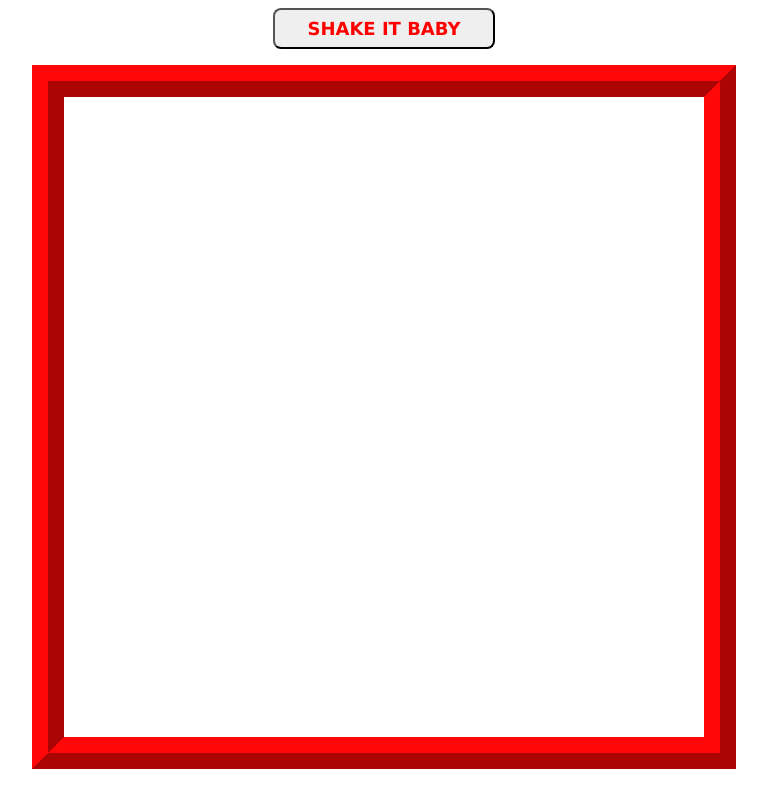
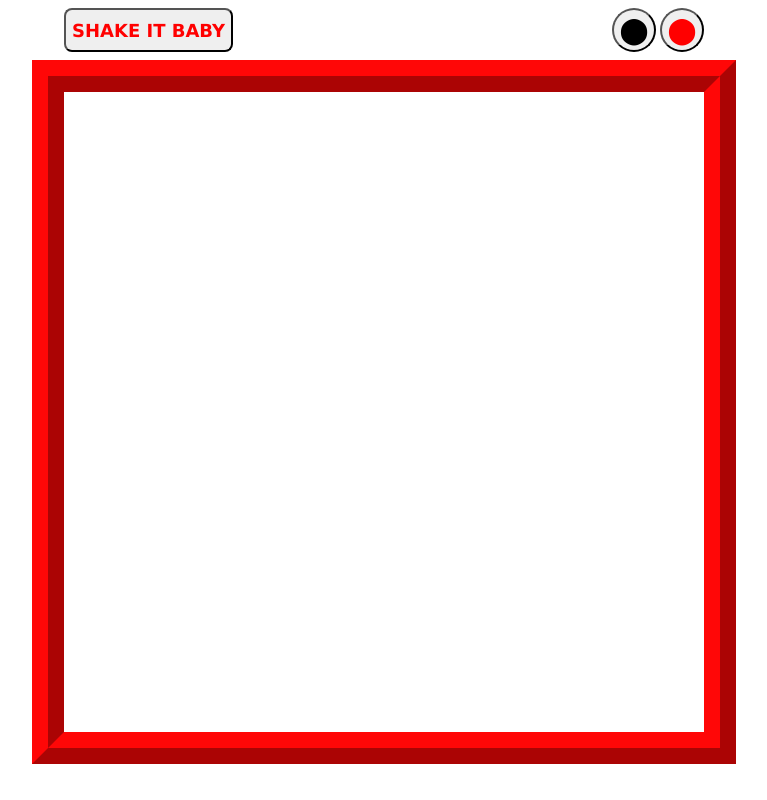
Before and after one commit to El-Burnie/etch-a-sketch, a plain HTML site: page index.html in a window 1280 px wide. Shown: the whole page, without its empty margins (256-1023 px from the left). Drawn offline with Linux system fonts and the light colour scheme.

Commit message:
Add and style option buttons

```diff
--- a/index.html
+++ b/index.html
@@ -1,5 +1,6 @@
 <!DOCTYPE html>
 <html lang="en">
+
 <head>
     <meta charset="UTF-8">
     <meta name="viewport" content="width=device-width, initial-scale=1.0">
@@ -7,8 +8,16 @@
     <script src="./app.js" defer></script>
     <title>Etch-A-Sketch</title>
 </head>
+
 <body>
-    <button>SHAKE IT BABY</button>
+    <div id="buttonDiv">
+        <button id="shakeItButton">SHAKE IT BABY</button>
+        <div id="optionButtonDiv">
+            <button class="optionButton" id="blackToggle">⬤</button>
+            <button class="optionButton" id="randomToggle">⬤</button>
+        </div>
+    </div>
     <div id="container"></div>
 </body>
+
 </html>
--- a/style.css
+++ b/style.css
@@ -13,18 +13,40 @@ body {
     align-content: start;
     height: 80vh;
     width: 80vh;
-    margin: 1vh 0;
     border: 32px ridge rgb(255, 7, 7);
 }
 
+#buttonDiv {
+    display: flex;
+    flex-wrap: wrap;
+    align-content: start;
+    justify-content: space-between;
+    width: 80vh;
+}
+
 button {
-    margin: 1vh auto;
-    padding: 1vh 32px;
+    flex-shrink: 0;
+    height: 44px;
+    margin: 8px 0;
     font-family: 'Lucida Sans', 'Lucida Sans Regular', 'Lucida Grande', 'Lucida Sans Unicode', Geneva, Verdana, sans-serif;
     border-radius: 8px;
     font-size: 18px;
     font-weight: 700;
+    color: black;
+}
+
+#shakeItButton,
+#randomToggle {
     animation: colorRotate 0.5s linear 0s infinite;
+}
+
+.optionButton{
+    box-sizing: border-box;
+    width: 44px;
+    border-radius: 22px;
+    padding: 0;
+    font-size: 26px;
+
 }
 
 @keyframes colorRotate {
@@ -52,5 +74,4 @@ button {
     100% {
         color: red
     }
-
 }
```
